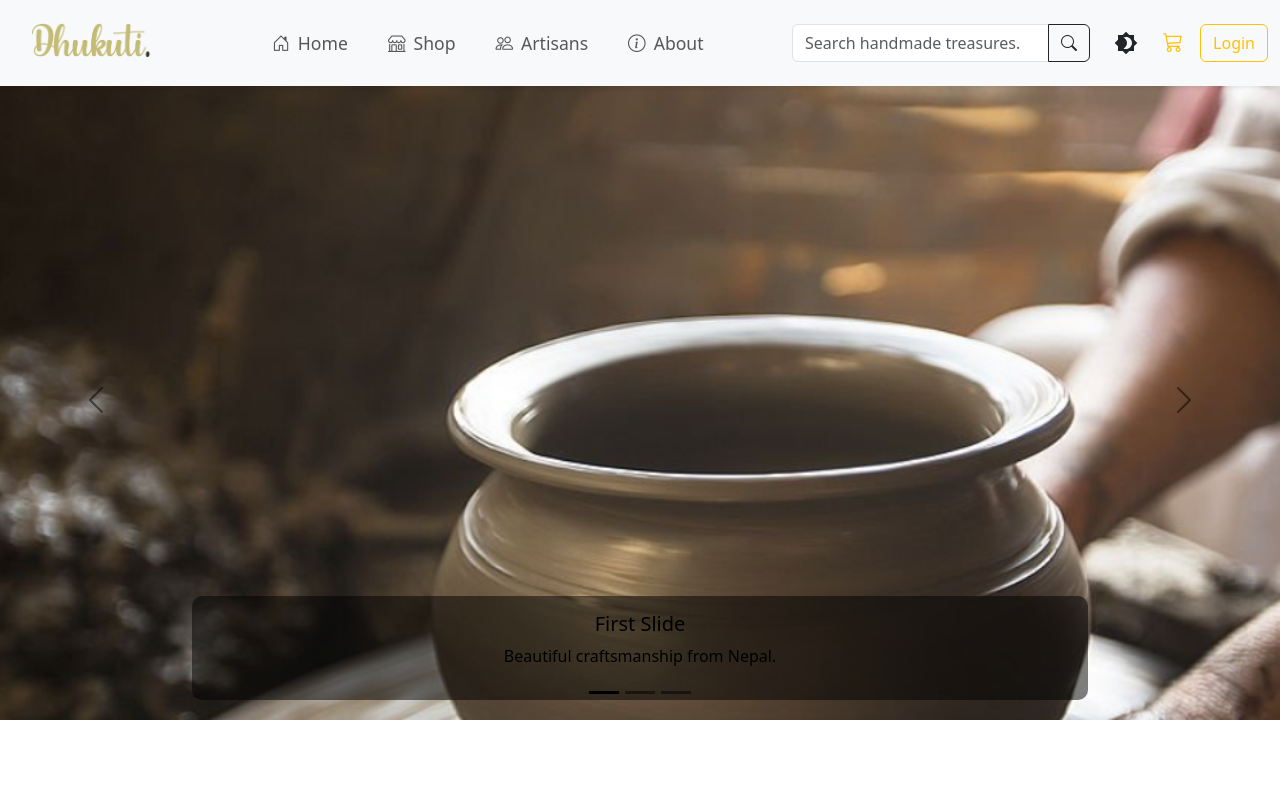
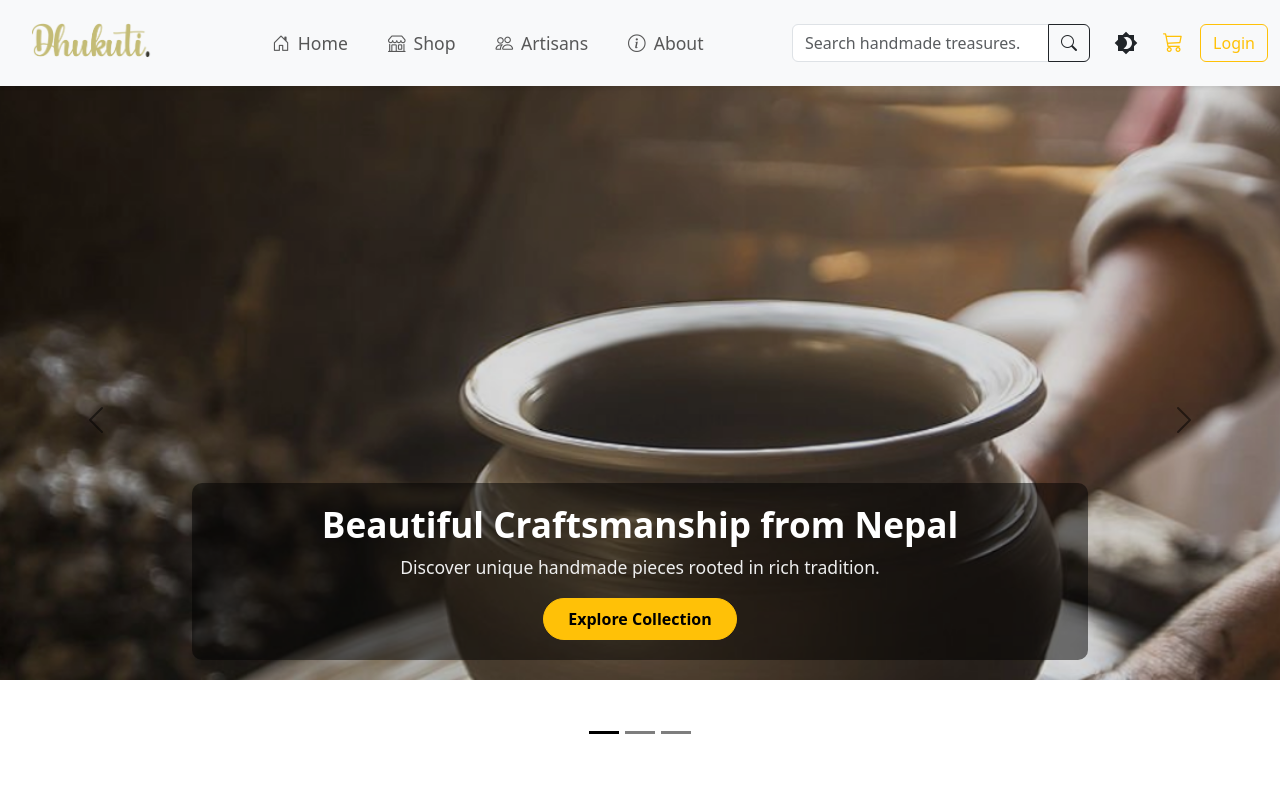
Before and after one commit to Prilaz/Dhukuti., a React (Vite) app in the folder Dhukuti.app/: page / in a window 1280 px wide. Shown: the top 800 px of the page. Built offline with nearby package versions, Linux system fonts and the light colour scheme.

Commit message:
worked on filter and link changes

```diff
--- a/Dhukuti.app/src/App.css
+++ b/Dhukuti.app/src/App.css
@@ -1,8 +1,3 @@
-.carousel-img {
-  height: 80vh;
-  object-fit: cover;
-}
-
 .carousel-caption {
   background: rgba(0, 0, 0, 0.5);
   padding: 1rem;
@@ -44,3 +39,23 @@
 .MuiChip-root {
   margin-bottom: 8px;
 }
+
+.carousel-caption h2 {
+  font-size: 2.2rem;
+}
+
+.carousel-caption p {
+  font-size: 1.1rem;
+  margin-bottom: 10px;
+}
+
+.carousel-img {
+  height: 90vh;
+  object-fit: cover;
+  filter: brightness(0.85);
+}
+
+.carousel {
+  position: relative;
+  height: 85vh;
+}
--- a/Dhukuti.app/src/Components/HomeComponent/Breakstep.jsx
+++ b/Dhukuti.app/src/Components/HomeComponent/Breakstep.jsx
@@ -1,5 +1,6 @@
 import React from "react";
 import mask from "../../assets/mask.png"; // Adjust the path as necessary
+import { Link } from "react-router-dom";
 
 const Breakstep = () => {
   return (
@@ -20,7 +21,9 @@ const Breakstep = () => {
             Discover the richness of Nepali handcrafted heritage — from Pashmina
             and Woolen goods to Wooden Artistry.
           </p>
-          <button className="btn btn-outline-warning mt-3">Join Now</button>
+          <Link to="/register" className="btn btn-outline-warning mt-3">
+            Join Now
+          </Link>
         </div>
       </div>
     </div>
--- a/Dhukuti.app/src/Components/HomeComponent/Carousel.jsx
+++ b/Dhukuti.app/src/Components/HomeComponent/Carousel.jsx
@@ -1,9 +1,34 @@
 import React from "react";
+import { Link } from "react-router-dom";
 import C1 from "../../assets/C1.png";
 import C2 from "../../assets/C2.png";
 import Wooden from "../../assets/Wooden2.png";
 
 const MyCarousel = () => {
+  const slides = [
+    {
+      image: C1,
+      title: "Beautiful Craftsmanship from Nepal",
+      description: "Discover unique handmade pieces rooted in rich tradition.",
+      buttonText: "Explore Collection",
+      link: "/shop",
+    },
+    {
+      image: C2,
+      title: "Timeless Art Passed Through Generations",
+      description: "Each item tells a story of heritage and skill.",
+      buttonText: "Shop Now",
+      link: "/shop",
+    },
+    {
+      image: Wooden,
+      title: "Explore Unique Wooden Handicrafts",
+      description: "Elegance and tradition carved into every design.",
+      buttonText: "View Products",
+      link: "/shop",
+    },
+  ];
+
   return (
     <div
       id="carouselDark"
@@ -12,55 +37,56 @@ const MyCarousel = () => {
     >
       {/* Indicators */}
       <div className="carousel-indicators">
-        <button
-          type="button"
-          data-bs-target="#carouselDark"
-          data-bs-slide-to="0"
-          className="active"
-          aria-current="true"
-          aria-label="Slide 1"
-        ></button>
-        <button
-          type="button"
-          data-bs-target="#carouselDark"
-          data-bs-slide-to="1"
-          aria-label="Slide 2"
-        ></button>
-        <button
-          type="button"
-          data-bs-target="#carouselDark"
-          data-bs-slide-to="2"
-          aria-label="Slide 3"
-        ></button>
+        {slides.map((_, i) => (
+          <button
+            key={i}
+            type="button"
+            data-bs-target="#carouselDark"
+            data-bs-slide-to={i}
+            className={i === 0 ? "active" : ""}
+            aria-label={`Slide ${i + 1}`}
+          ></button>
+        ))}
       </div>
 
-      {/* Carousel Items */}
+      {/* Slides */}
       <div className="carousel-inner">
-        <div className="carousel-item active" data-bs-interval="5000">
-          <img src={C1} className="d-block w-100 carousel-img" alt="Slide 1" />
-          <div className="carousel-caption d-none d-md-block">
-            <h5>First Slide</h5>
-            <p>Beautiful craftsmanship from Nepal.</p>
+        {slides.map((slide, i) => (
+          <div
+            key={i}
+            className={`carousel-item ${i === 0 ? "active" : ""}`}
+            data-bs-interval="5000"
+          >
+            <img
+              src={slide.image}
+              className="d-block w-100 carousel-img"
+              alt={`Slide ${i + 1}`}
+              style={{ height: "75vh", objectFit: "cover" }}
+            />
+            <div
+              className="carousel-caption d-none d-md-block"
+              style={{
+                backgroundColor: "rgba(0,0,0,0.5)",
+                padding: "20px",
+                borderRadius: "10px",
+              }}
+            >
+              <h2 style={{ color: "white", fontWeight: "bold" }}>
+                {slide.title}
+              </h2>
+              <p style={{ color: "#eee", fontSize: "1.1rem" }}>
+                {slide.description}
+              </p>
+              <Link
+                to={slide.link}
+                className="btn btn-warning mt-2 px-4 py-2"
+                style={{ fontWeight: "600", borderRadius: "30px" }}
+              >
+                {slide.buttonText}
+              </Link>
+            </div>
           </div>
-        </div>
-        <div className="carousel-item" data-bs-interval="5000">
-          <img src={C2} className="d-block w-100 carousel-img" alt="Slide 2" />
-          <div className="carousel-caption d-none d-md-block">
-            <h5>Second Slide</h5>
-            <p>Timeless art passed down through generations.</p>
-          </div>
-        </div>
-        <div className="carousel-item" data-bs-interval="5000">
-          <img
-            src={Wooden}
-            className="d-block w-100 carousel-img"
-            alt="Slide 3"
-          />
-          <div className="carousel-caption d-none d-md-block">
-            <h5>Third Slide</h5>
-            <p>Explore unique wooden handicrafts.</p>
-          </div>
-        </div>
+        ))}
       </div>
 
       {/* Controls */}
@@ -70,7 +96,7 @@ const MyCarousel = () => {
         data-bs-target="#carouselDark"
         data-bs-slide="prev"
       >
-        <span className="carousel-control-prev-icon" aria-hidden="true"></span>
+        <span className="carousel-control-prev-icon" aria-hidden="true" />
         <span className="visually-hidden">Previous</span>
       </button>
       <button
@@ -79,7 +105,7 @@ const MyCarousel = () => {
         data-bs-target="#carouselDark"
         data-bs-slide="next"
       >
-        <span className="carousel-control-next-icon" aria-hidden="true"></span>
+        <span className="carousel-control-next-icon" aria-hidden="true" />
         <span className="visually-hidden">Next</span>
       </button>
     </div>
--- a/Dhukuti.app/src/Components/HomeComponent/Explore.jsx
+++ b/Dhukuti.app/src/Components/HomeComponent/Explore.jsx
@@ -26,31 +26,37 @@ const Explore = () => {
             title: "Pashmina",
             description: "Soft and luxurious handcrafted pashmina.",
             src: Pashmina,
+            to: "/shop?category=Pashmina",
           },
           {
             title: "Woolen",
             description: "Warm woolen goods straight from the Himalayas.",
             src: Woolen,
+            to: "/shop?category=Woolen",
           },
           {
             title: "Wooden Handicraft",
             description: "Elegant wooden artwork from Nepali artisans.",
             src: Wooden,
+            to: "/shop?category=Wooden",
           },
           {
             title: "Ceramic Art",
             description: "Beautifully crafted ceramic pieces.",
             src: ceramic,
+            to: "/shop?category=Ceramic",
           },
           {
             title: "Thangka Paintings",
             description: "Beautifully hand-painted thangka paintings.",
             src: thangka,
+            to: "/shop?category=Thangka",
           },
           {
             title: "Statues",
             description: "Intricate statues representing Nepali culture.",
             src: statues,
+            to: "/shop?category=Statues",
           },
         ].map((item, index) => (
           <div className="col-md-4 mb-4" key={index}>
@@ -64,7 +70,10 @@ const Explore = () => {
               <div className="card-img-overlay d-flex flex-column justify-content-end bg-dark bg-opacity-50 p-3">
                 <h5 className="card-title">{item.title}</h5>
                 <p className="card-text">{item.description}</p>
-                <Link to="/" className="btn btn-outline-warning mt-2 ">
+                <Link
+                  to={`/shop?category=${item.title}`}
+                  className="btn btn-outline-warning mt-2"
+                >
                   Shop Now
                 </Link>
               </div>
--- a/Dhukuti.app/src/Components/ShopComponent/Sidebar.jsx
+++ b/Dhukuti.app/src/Components/ShopComponent/Sidebar.jsx
@@ -1,4 +1,4 @@
-import React, { useState } from "react";
+import React, { useEffect, useState } from "react";
 import {
   Box,
   Checkbox,
@@ -18,9 +18,18 @@ const categories = [
   "Brass Statue",
 ];
 
-const Sidebar = ({ onFilterChange }) => {
-  const [selectedCategories, setSelectedCategories] = useState([]);
+const Sidebar = ({ onFilterChange, initialCategories = [] }) => {
+  const [selectedCategories, setSelectedCategories] =
+    useState(initialCategories);
   const [priceRange, setPriceRange] = useState([500, 5000]);
+
+  useEffect(() => {
+    setSelectedCategories(initialCategories);
+  }, [initialCategories]);
+
+  useEffect(() => {
+    onFilterChange?.({ categories: selectedCategories, price: priceRange });
+  }, [selectedCategories, priceRange]);
 
   const handleCategoryChange = (category) => {
     const updated = selectedCategories.includes(category)
@@ -28,12 +37,10 @@ const Sidebar = ({ onFilterChange }) => {
       : [...selectedCategories, category];
 
     setSelectedCategories(updated);
-    onFilterChange?.({ categories: updated, price: priceRange });
   };
 
   const handlePriceChange = (event, newValue) => {
     setPriceRange(newValue);
-    onFilterChange?.({ categories: selectedCategories, price: newValue });
   };
 
   return (
@@ -52,7 +59,6 @@ const Sidebar = ({ onFilterChange }) => {
 
       <Divider sx={{ mb: 2 }} />
 
-      {/* Categories */}
       <Typography variant="subtitle1" gutterBottom>
         Categories
       </Typography>
@@ -73,7 +79,6 @@ const Sidebar = ({ onFilterChange }) => {
 
       <Divider sx={{ my: 3 }} />
 
-      {/* Price */}
       <Typography variant="subtitle1" gutterBottom>
         Price Range (Rs)
       </Typography>
@@ -89,7 +94,7 @@ const Sidebar = ({ onFilterChange }) => {
         max={10000}
         step={100}
         sx={{
-          color: "#ffc107", // Yellow color (MUI warning color)
+          color: "#ffc107",
           "& .MuiSlider-thumb": {
             backgroundColor: "#ffc107",
           },
```
Also changed, not shown: Dhukuti.app/src/Pages/Shop.jsx (+24 -48 lines).
